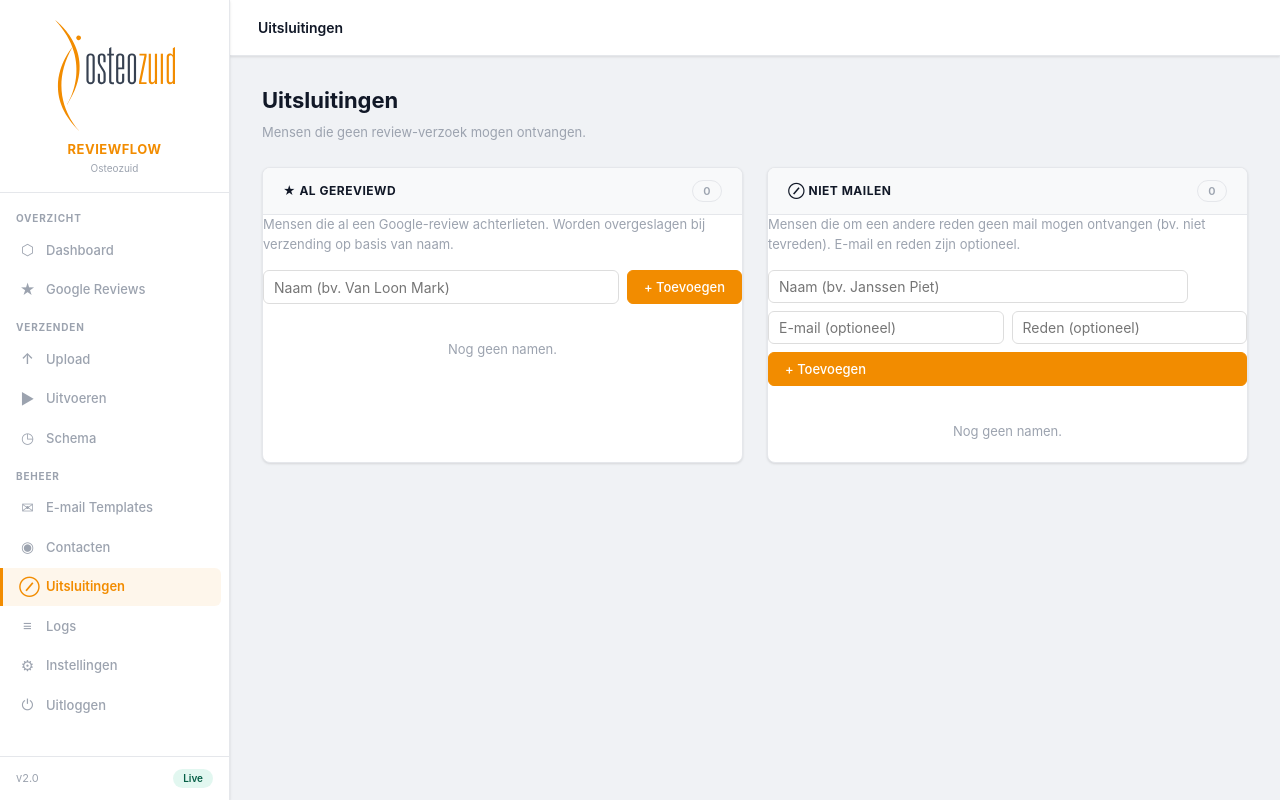
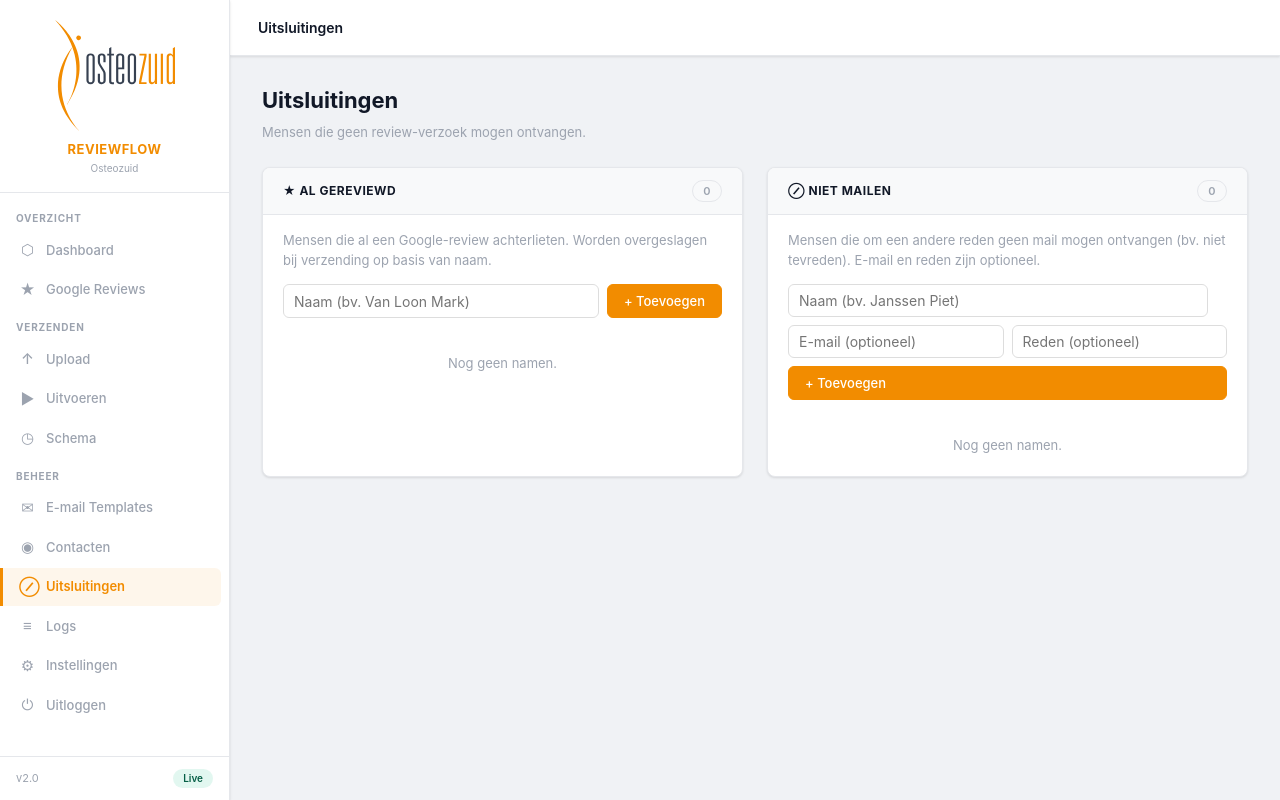
Before and after one commit to osteozuid/reviewflow, a Flask app: page /uitsluitingen in a window 1280 px wide. Run offline with Flask 3, Linux system fonts and the light colour scheme; the visitor is signed in with stand-in values (Sample User, id 1); data comes from the database, SQL or seed files in the repository; data that the repository does not hold is empty.

Commit message:
Fix padding alignment on uitsluitingen page

```diff
--- a/templates/uitsluitingen.html
+++ b/templates/uitsluitingen.html
@@ -13,16 +13,17 @@
       <span>★ Al gereviewd</span>
       <span class="badge b-dim">{{ reviewed|length }}</span>
     </div>
-    <p class="text-dim" style="font-size:13px; margin:0 0 16px;">
+    <div style="padding:16px 20px;">
+      <p class="text-dim" style="font-size:13px; margin:0 0 14px;">
         Mensen die al een Google-review achterlieten. Worden overgeslagen bij verzending op basis van naam.
       </p>
-
-    <form method="post" style="display:flex; gap:8px; margin-bottom:16px;">
+      <form method="post" style="display:flex; gap:8px;">
         <input type="hidden" name="action" value="add_reviewed">
         <input type="text" name="naam" placeholder="Naam (bv. Van Loon Mark)"
           style="flex:1; padding:7px 10px; border:1px solid #ddd; border-radius:6px; font-size:14px;" required>
         <button type="submit" class="btn btn-primary" style="white-space:nowrap;">+ Toevoegen</button>
       </form>
+    </div>
 
     {% if reviewed %}
     <table>
@@ -50,7 +51,7 @@
       </tbody>
     </table>
     {% else %}
-    <div class="empty" style="padding:20px 0;">Nog geen namen.</div>
+    <div class="empty" style="padding:20px;">Nog geen namen.</div>
     {% endif %}
   </div>
 
@@ -60,11 +61,11 @@
       <span>⊘ Niet mailen</span>
       <span class="badge b-dim">{{ blocked|length }}</span>
     </div>
-    <p class="text-dim" style="font-size:13px; margin:0 0 16px;">
+    <div style="padding:16px 20px;">
+      <p class="text-dim" style="font-size:13px; margin:0 0 14px;">
         Mensen die om een andere reden geen mail mogen ontvangen (bv. niet tevreden). E-mail en reden zijn optioneel.
       </p>
-
-    <form method="post" style="display:grid; grid-template-columns:1fr 1fr; gap:8px; margin-bottom:16px;">
+      <form method="post" style="display:grid; grid-template-columns:1fr 1fr; gap:8px;">
         <input type="hidden" name="action" value="add_blocked">
         <input type="text" name="naam" placeholder="Naam (bv. Janssen Piet)" required
           style="grid-column:1/-1; padding:7px 10px; border:1px solid #ddd; border-radius:6px; font-size:14px;">
@@ -74,6 +75,7 @@
           style="padding:7px 10px; border:1px solid #ddd; border-radius:6px; font-size:14px;">
         <button type="submit" class="btn btn-primary" style="grid-column:1/-1;">+ Toevoegen</button>
       </form>
+    </div>
 
     {% if blocked %}
     <table>
@@ -103,7 +105,7 @@
       </tbody>
     </table>
     {% else %}
-    <div class="empty" style="padding:20px 0;">Nog geen namen.</div>
+    <div class="empty" style="padding:20px;">Nog geen namen.</div>
     {% endif %}
   </div>
 
```
Lines whose indentation alone changed are shown as unchanged.
